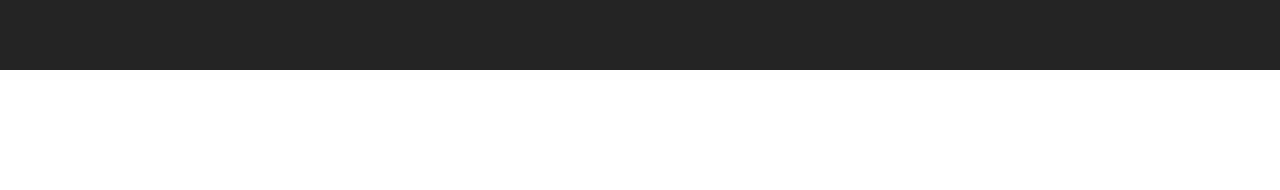
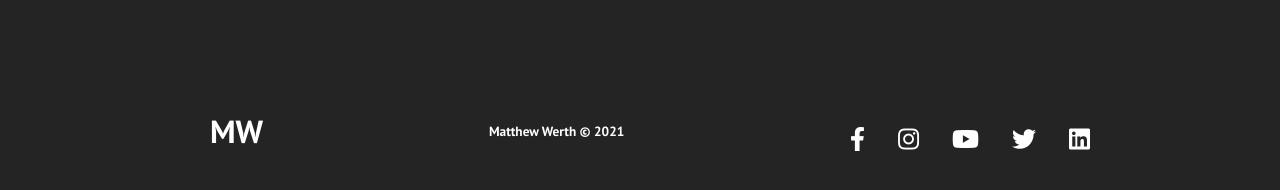
Before and after one commit to werth-code/Portfolio-React, a React (Create React App) app: page / in a window 1280 px wide. Shown: the part 1943-2133 px from the top of the page. Before the commit the page ends 2013 px from the top, so only its background shows below. Built offline with nearby package versions, Linux system fonts and the light colour scheme.

Commit message:
Added Footer Social Media Links

```diff
--- a/src/components/Footer.js
+++ b/src/components/Footer.js
@@ -1,5 +1,6 @@
 import React from 'react'
 import { Button } from './Button'
+import {Link} from 'react-router-dom'
 import'./Footer.css'
 
 function Footer() {
@@ -16,7 +17,63 @@
                     </form>
                 </div>
             </section>
-        </div>
+            <div className="footer-links">
+                <div className="footer-link-wrapper">
+                    <div className="footer-link-items">
+                    </div>
+                </div>
+            </div>
+            <section class='social-media'>
+                <div class='social-media-wrap'>
+                <div class='footer-logo'>
+                    <Link to='/' className='social-logo'>MW</Link>
+                </div>
+                <small class='website-rights'>Matthew Werth © 2021</small>
+                <div class='social-icons'>
+                    <Link
+                    class='social-icon-link facebook'
+                    to='/'
+                    target='_blank'
+                    aria-label='Facebook'
+                    >
+                    <i class='fab fa-facebook-f' />
+                    </Link>
+                    <Link
+                    class='social-icon-link instagram'
+                    to='/'
+                    target='_blank'
+                    aria-label='Instagram'
+                    >
+                    <i class='fab fa-instagram' />
+                    </Link>
+                    <Link
+                    class='social-icon-link youtube'
+                    to='/'
+                    target='_blank'
+                    aria-label='Youtube'
+                    >
+                    <i class='fab fa-youtube' />
+                    </Link>
+                    <Link
+                    class='social-icon-link twitter'
+                    to='/'
+                    target='_blank'
+                    aria-label='Twitter'
+                    >
+                    <i class='fab fa-twitter' />
+                    </Link>
+                    <Link
+                    class='social-icon-link twitter'
+                    to='/'
+                    target='_blank'
+                    aria-label='LinkedIn'
+                    >
+                    <i class='fab fa-linkedin' />
+                    </Link>
+                </div>
+                </div>
+            </section>
+            </div>
     )
 }
 
```
